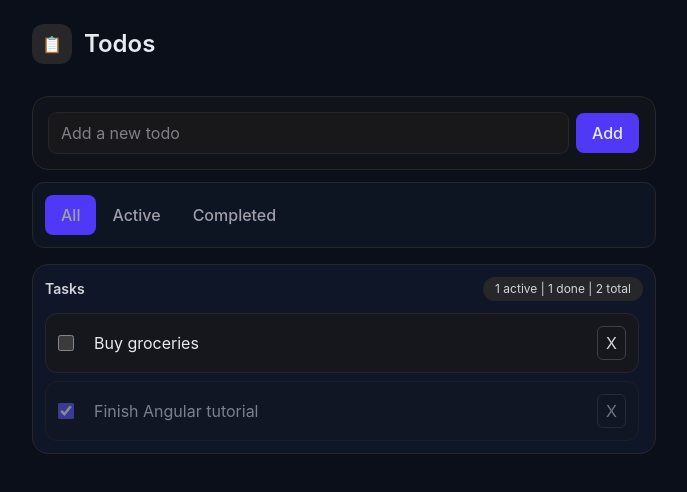
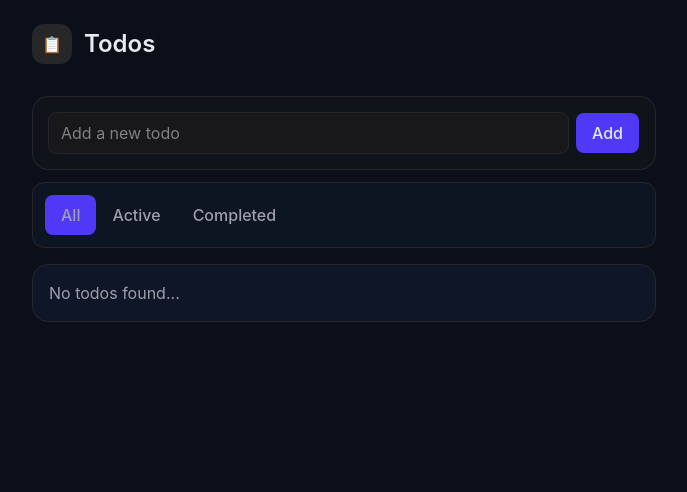
Before and after one commit to neves350/todo-app-web, an Angular app: page / in a window 1280 px wide. Shown: the top 492 px of the page, without its empty margins (296-983 px from the left). Built offline with nearby package versions, Linux system fonts and the light colour scheme.

Commit message:
implemented for cycle to show real data

```diff
--- a/src/app/app.html
+++ b/src/app/app.html
@@ -10,11 +10,15 @@
     <app-filters />
   </section>
 
-  <section class="mt-4 rounded-2xl border border-zinc-800 bg-gray-900/90 p-3">
+  <section class="mt-4 rounded-2xl border border-zinc-800 bg-gray-900/90 p-4">
+    @if (stats().total === 0) {
+    <p class="text-zinc-400">No todos found...</p>
+    } @else {
     <!-- Stats -->
     <app-stats />
 
     <!-- List -->
     <app-list />
+    }
   </section>
 </main>
--- a/src/app/app.ts
+++ b/src/app/app.ts
@@ -16,6 +16,10 @@ export class App {
 	protected readonly title = signal('todo-app-angular20')
 	protected readonly todoService = inject(TodoService)
 
+	todos = this.todoService.filteredTodos
+	stats = this.todoService.stats
+	filter = this.todoService.filter
+
 	deleteTodo(id: string) {
 		this.todoService.addTodo(id)
 	}
--- a/src/app/components/list/list.html
+++ b/src/app/components/list/list.html
@@ -1,5 +1,5 @@
 <ul role="list" class="space-y-2 max-h-80 overflow-auto pr-1">
-  <!-- Active todo -->
+  @for (todo of todos(); track todo.id) {
   <li
     class="group flex items-center justify-between gap-3 rounded-xl border border-zinc-800 bg-zinc-900/80 p-3 hover:border-zinc-700 hover:bg-zinc-900"
   >
@@ -7,7 +7,7 @@
       <input type="checkbox" class="size-4 accent-indigo-500" />
       <input
         class="flex-1 rounded-md bg-transparent px-2 py-1 ring-1 ring-transparent focus:outline-none focus:ring-zinc-700"
-        value="Buy groceries"
+        [value]="todo.title"
       />
     </label>
 
@@ -17,24 +17,5 @@
       X
     </button>
   </li>
-
-  <!-- Completed todos -->
-  <li
-    class="group flex items-center justify-between gap-3 rounded-xl border border-zinc-800 bg-zinc-900/40 p-3 opacity-50 hover:opacity-100 hover:bg-zinc-800"
-  >
-    <label class="flex flex-1 items-center gap-3">
-      <input type="checkbox" class="size-4 accent-indigo-500" checked />
-      <input
-        class="flex-1 rounded-md bg-transparent px-2 py-1 ring-1 ring-transparent focus:outline-none focus:ring-zinc-700"
-        value="Finish Angular tutorial"
-        readonly
-      />
-    </label>
-
-    <button
-      class="rounded-md border border-zinc-700 px-2 py-1 text-zinc-300 transition hover:border-zinc-500 hover:text-white"
-    >
-      X
-    </button>
-  </li>
+  }
 </ul>
--- a/src/app/components/list/list.ts
+++ b/src/app/components/list/list.ts
@@ -1,11 +1,15 @@
-import { Component } from '@angular/core';
+import { Component, inject } from '@angular/core'
+import { FormsModule } from '@angular/forms'
+import { TodoService } from '../../services/todo.service'
 
 @Component({
-  selector: 'app-list',
-  imports: [],
-  templateUrl: './list.html',
-  styleUrl: './list.scss',
+	selector: 'app-list',
+	imports: [FormsModule],
+	templateUrl: './list.html',
+	styleUrl: './list.scss',
 })
 export class List {
+	protected readonly todoService = inject(TodoService)
 
+	todos = this.todoService.filteredTodos
 }
```
Also changed, not shown: src/app/components/filters/filters.ts (+6 -8 lines), src/app/components/stats/stats.ts (+6 -8 lines).
